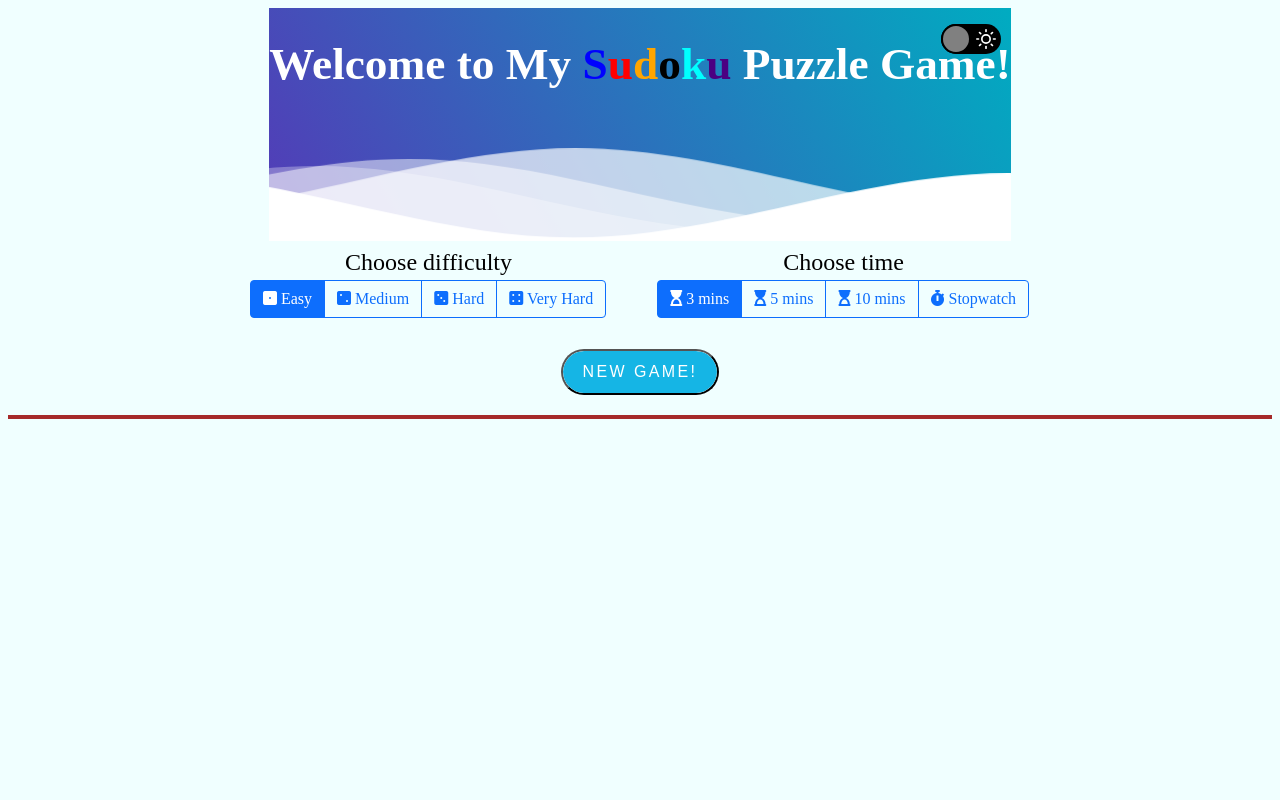
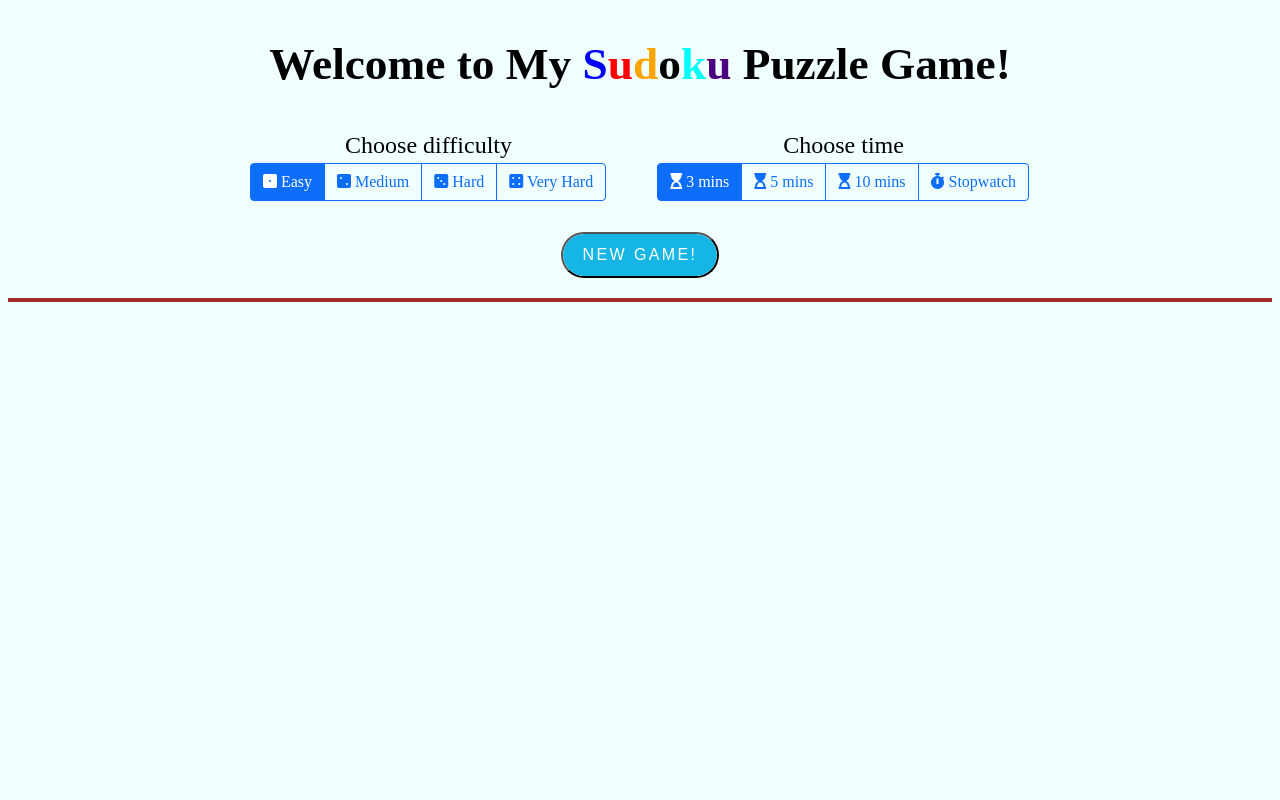
Before and after one commit to lizao413/sudoku_proj, a plain HTML site: page Web-Sudoku-Puzzle-Game-master/index.html in a window 1280 px wide. Shown: the top 800 px of the page. Drawn offline with nearby package versions, Linux system fonts and the light colour scheme.

Commit message:
delete something

```diff
--- a/Web-Sudoku-Puzzle-Game-master/CSSstyles/styles.css
+++ b/Web-Sudoku-Puzzle-Game-master/CSSstyles/styles.css
@@ -38,6 +38,18 @@ h1 {
 
 #game {
     display: flex;
+    gap: 20px;
+    margin-bottom: 140px; /* 给数独面板与下方按钮/控件足够空间，避免重叠 */
+    flex-wrap: wrap; /* 如果横向空间不足则换行 */
+}
+
+/* 在窄屏上把布局改为纵向，减少底部间距 */
+@media (max-width: 768px) {
+    #game {
+        flex-direction: column;
+        align-items: center;
+        margin-bottom: 80px;
+    }
 }
 
 #number-container>p {
--- a/Web-Sudoku-Puzzle-Game-master/index.html
+++ b/Web-Sudoku-Puzzle-Game-master/index.html
@@ -18,41 +18,7 @@
 
 <body>
     <header class="center-screen">
-        <div class="header light">
-            <div class="inner-header flex">
-                <h1>Welcome to My <span style="color:blue">S</span><span style="color:red">u</span><span style="color:orange">d</span><span style="color:black">o</span><span style="color:cyan">k</span><span style="color:indigo">u</span> Puzzle Game!</h1>
-                <div id="theme-btn-container">
-                    <input type="checkbox" name="theme-btn" id="theme-btn">
-                    <label for="theme-btn">
-						<span class="box">
-							<span class="ball"></span>
-							<span class="scenary">
-								<span class="moon">
-									<svg xmlns="http://www.w3.org/2000/svg" width="24" height="24" viewBox="0 0 24 24" fill="none" stroke="currentColor" stroke-width="2" stroke-linecap="round" stroke-linejoin="round" class="feather feather-moon"><path d="M21 12.79A9 9 0 1 1 11.21 3 7 7 0 0 0 21 12.79z"></path></svg>
-								</span>
-								<span class="sun">
-									<svg xmlns="http://www.w3.org/2000/svg" width="24" height="24" viewBox="0 0 24 24" fill="none" stroke="currentColor" stroke-width="2" stroke-linecap="round" stroke-linejoin="round" class="feather feather-sun"><circle cx="12" cy="12" r="5"></circle><line x1="12" y1="1" x2="12" y2="3"></line><line x1="12" y1="21" x2="12" y2="23"></line><line x1="4.22" y1="4.22" x2="5.64" y2="5.64"></line><line x1="18.36" y1="18.36" x2="19.78" y2="19.78"></line><line x1="1" y1="12" x2="3" y2="12"></line><line x1="21" y1="12" x2="23" y2="12"></line><line x1="4.22" y1="19.78" x2="5.64" y2="18.36"></line><line x1="18.36" y1="5.64" x2="19.78" y2="4.22"></line></svg>
-								</span>
-							</span>
-						</span>
-					</label>
-                </div>
-            </div>
-            <!--Waves Container-->
-            <div>
-                <svg class="waves" xmlns="http://www.w3.org/2000/svg" xmlns:xlink="http://www.w3.org/1999/xlink" viewBox="0 24 150 28" preserveAspectRatio="none" shape-rendering="auto">
-					<defs>
-						<path id="gentle-wave" d="M-160 44c30 0 58-18 88-18s 58 18 88 18 58-18 88-18 58 18 88 18 v44h-352z" />
-					</defs>
-					<g class="parallax">
-						<use xlink:href="#gentle-wave" x="48" y="0" fill="rgba(255,255,255,0.7" />
-						<use xlink:href="#gentle-wave" x="48" y="3" fill="rgba(255,255,255,0.5)" />
-						<use xlink:href="#gentle-wave" x="48" y="5" fill="rgba(255,255,255,0.3)" />
-						<use xlink:href="#gentle-wave" x="48" y="7" fill="#fff" />
-					</g>
-				</svg>
-            </div>
-        </div>
+        <h1>Welcome to My <span style="color:blue">S</span><span style="color:red">u</span><span style="color:orange">d</span><span style="color:black">o</span><span style="color:cyan">k</span><span style="color:indigo">u</span> Puzzle Game!</h1>
         <table class="center-screen" style="max-width: 100%; border-spacing: 50px 0; padding-top: 10px; padding-bottom: 30px;">
             <tr>
                 <td style="text-align: center; font-size: 24px; padding-bottom: 3px;">Choose difficulty</td>
@@ -203,15 +169,8 @@
         </div>
     </p>
 
-    <hr style="width: 100%; margin-left: auto; margin-right: auto;">
 
-    <footer>
-        <p class="small text-center text-muted">Created by <a target="_blank" href="https://huaminghuangtw.github.io">Hua-Ming Huang</a>. &copy;
-            <script>
-                document.write(new Date().getFullYear());
-            </script>
-        </p>
-    </footer>
+
 
     <!-- JavaScript (Placed at the bottom of body tag so that the DOM could load faster) -->
     <script async defer src="https://buttons.github.io/buttons.js"></script>
```
